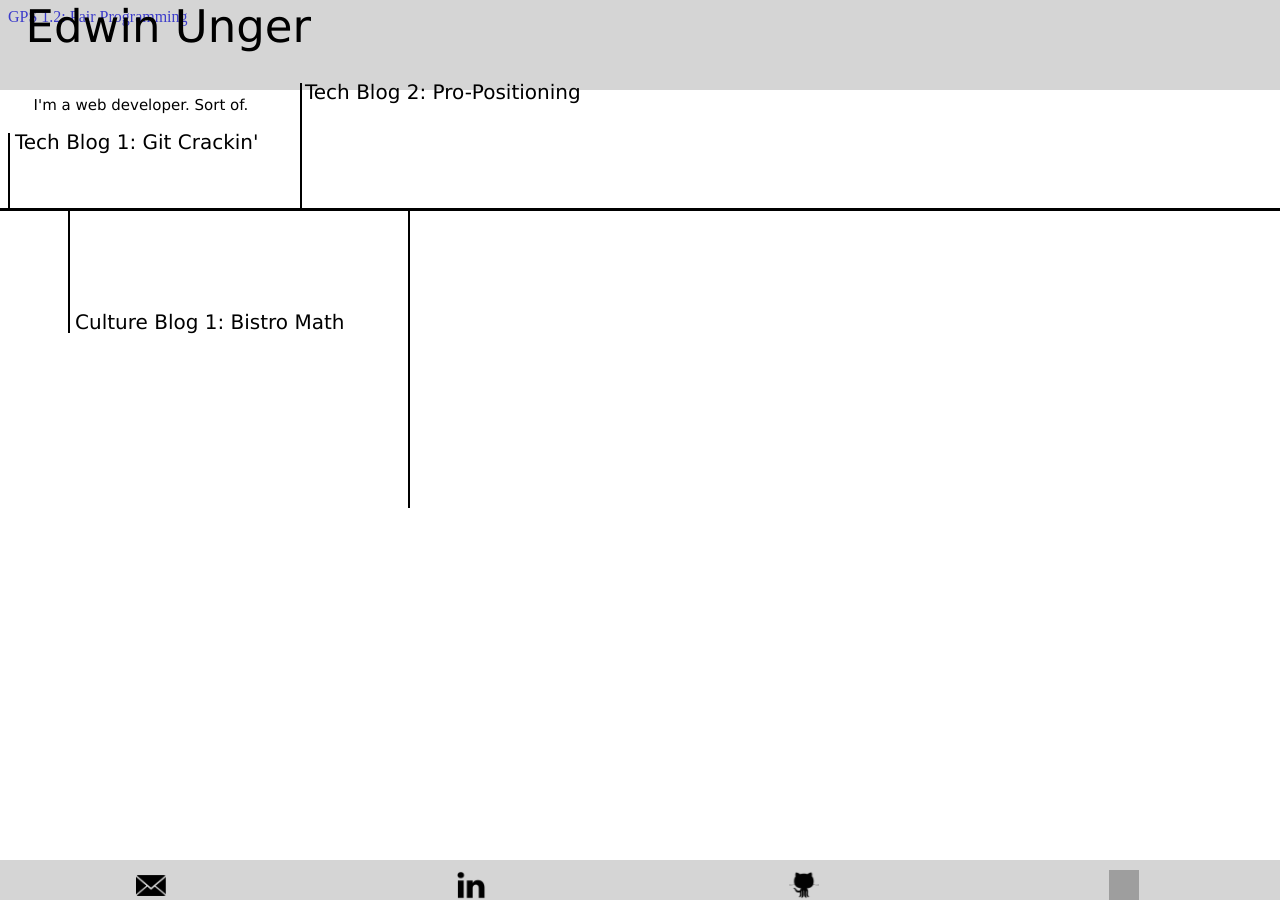
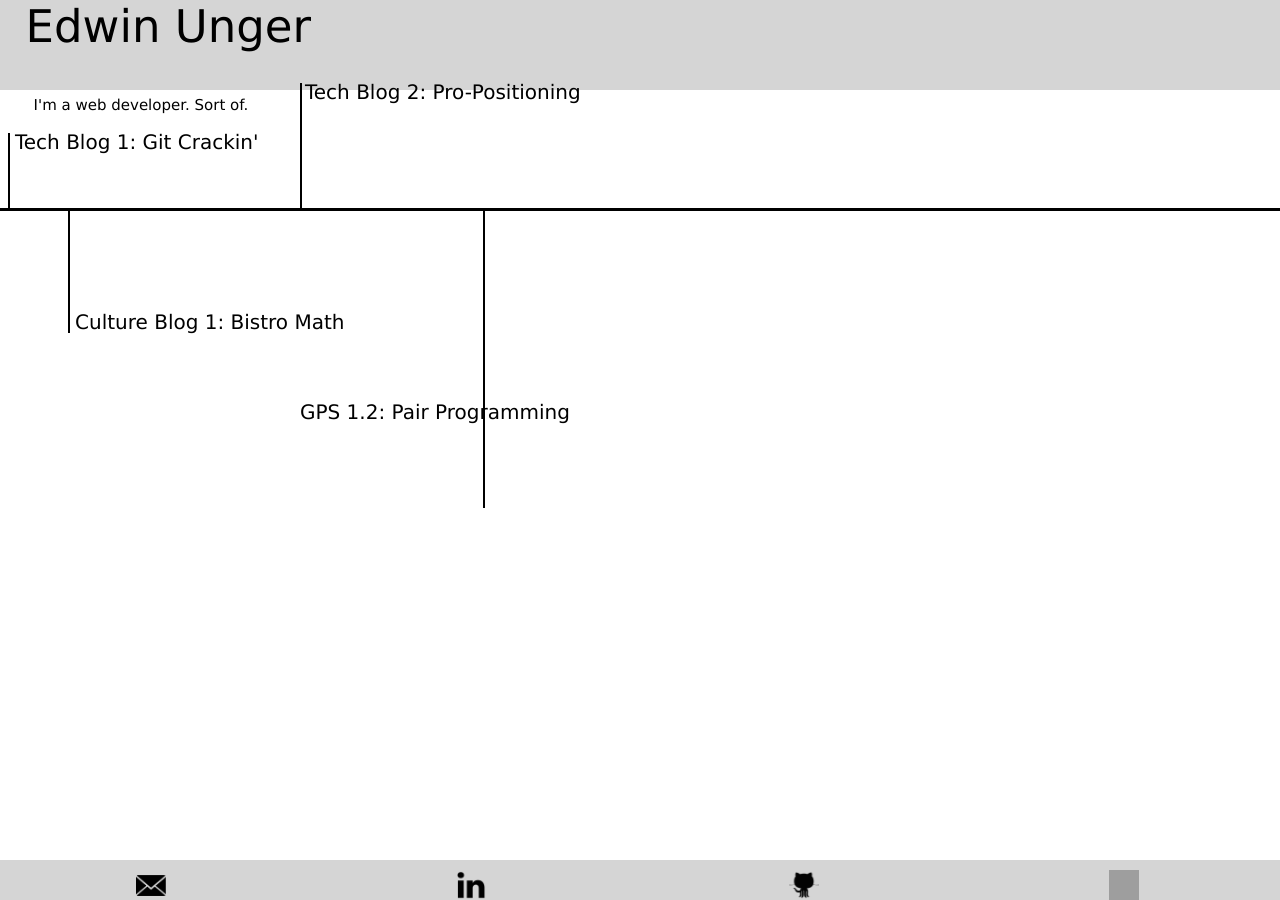
Before and after one commit to edwinunger/edwinunger.github.io, a Jekyll site: the page blog.html, which Jekyll copies as it is, in a window 1280 px wide. Built offline with Jekyll 4.4.1, drawn with Linux system fonts in a browser that asks for light colours; grey boxes are pictures that could not be loaded.

Commit message:
timeline adjust

```diff
--- a/stylesheets/default.css
+++ b/stylesheets/default.css
@@ -178,8 +178,18 @@ a {
   border: none;
   position: fixed;
   margin-top: 200px;
-  margin-left: 400px;
+  margin-left: 475px;
   margin-right: 0px;
 }
 
+.gps-1-2 {
+  font-size: 20px;
+  font-family: Verdana;
+  color: #000000;
+  top: 400px;
+  left: 300px;
+  position: absolute;
+  text-decoration: none;
+}
+
 .line5
```
